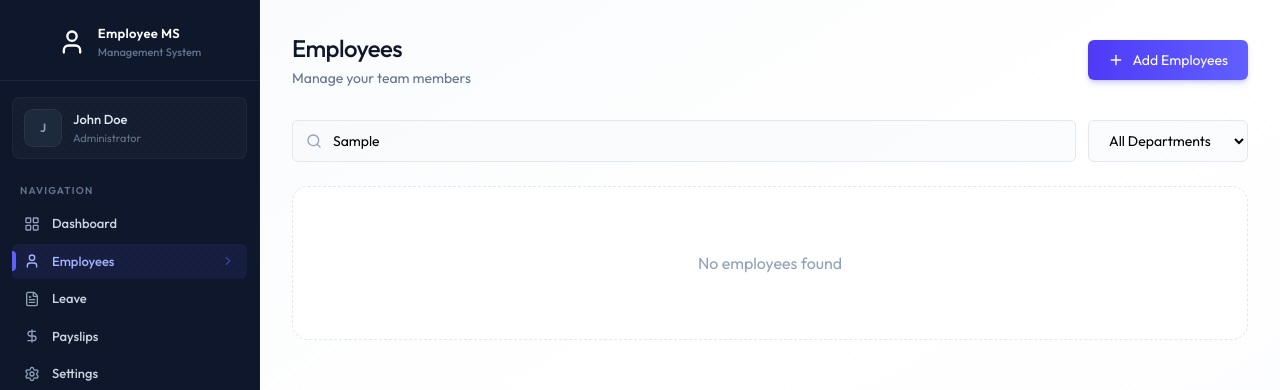
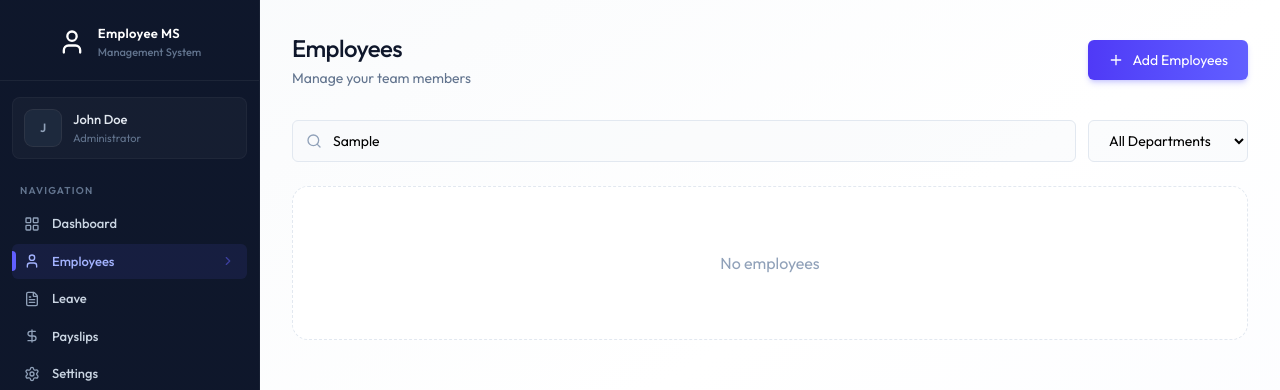
Before and after one commit to shumaila1421/employee-management-system, a React (Vite) app in the folder client/: page /employees in a window 1280 px wide. Both pictures are taken after typing "Sample" into the empty fields and a click on the button "Add Employees". Shown: the top 390 px of the page. Built offline with nearby package versions, Linux system fonts and the light colour scheme.

Commit message:
employees UI updated

```diff
--- a/client/src/pages/Employees.jsx
+++ b/client/src/pages/Employees.jsx
@@ -82,7 +82,7 @@ const Employees = () => {
           {filtered.length === 0 ? (
             <p className="col-span-full text-center py-16 text-slate-400 bg-white rounded-2xl border border-dashed border-slate-200">
               {" "}
-              No employees found
+              No employees
             </p>
           ) : (
             filtered.map((emp) => (
```
